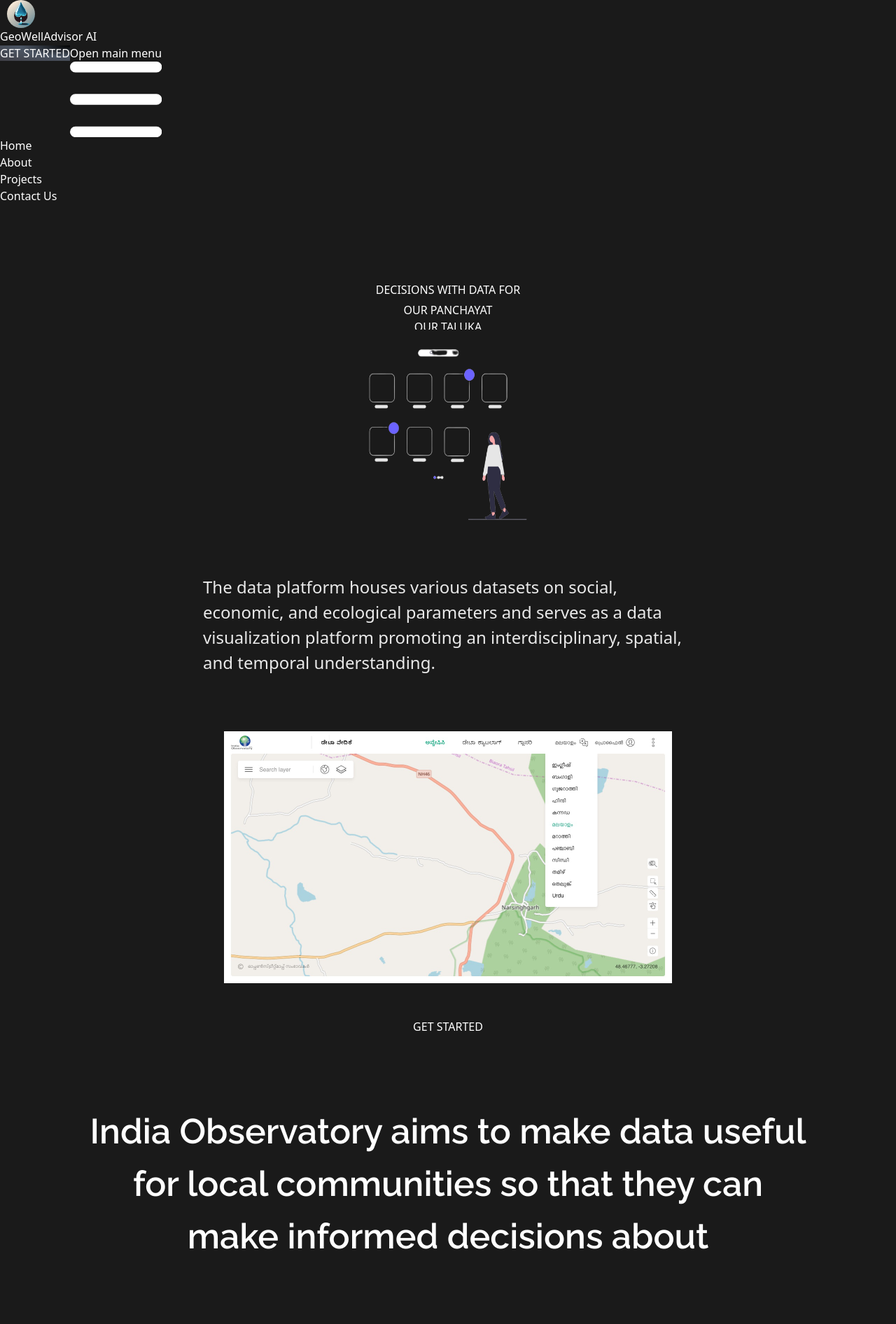
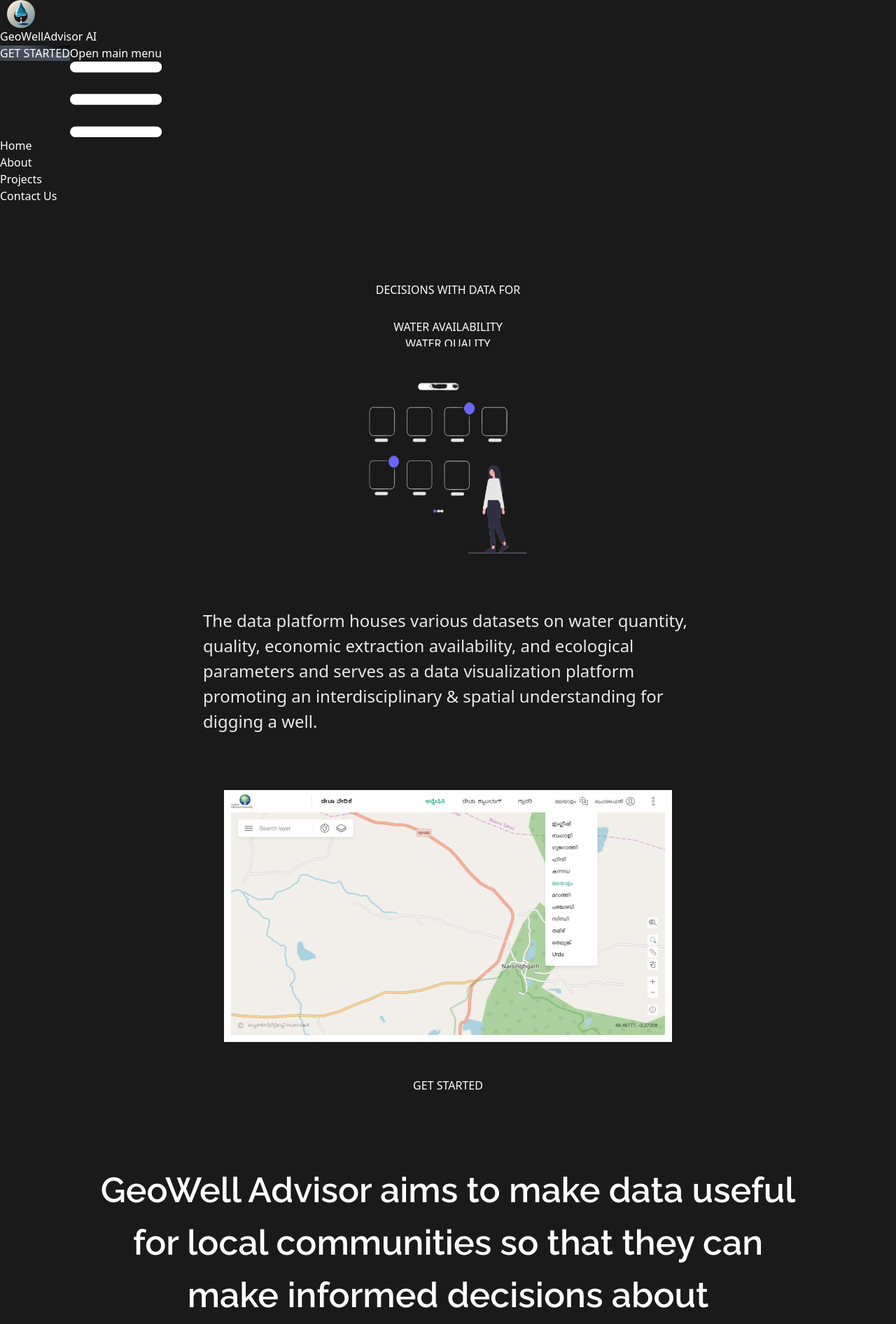
Before and after one commit to metaverseguy/GeowellAdvisor, a React (Vite) app: page / in a window 1280 px wide. Shown: the top 1892 px of the page at 70% size. Built offline with nearby package versions, Linux system fonts and the light colour scheme; a web font is replaced by a local one.

Commit message:
mod: site_data

```diff
--- a/src/App.jsx
+++ b/src/App.jsx
@@ -35,6 +35,7 @@
       </div>
       <div className="body-mobile">
         <Mobile />
+        <Footer />
       </div>
     </>
   )
--- a/src/components/Footer.jsx
+++ b/src/components/Footer.jsx
@@ -5,6 +5,7 @@
   return (
     <footer className="w-full bg-black p-10 pr-10 pl-5">
       <div className="flex flex-col md:flex-row md:items-center justify-center gap-y-6 gap-x-12 bg-black text-white text-center md:justify-between">
+
         <h1 className="mb-2 text-lg font-extrabold text-gray-900 dark:text-white md:text-2xl lg:text-3xl">
           <span className="text-transparent bg-clip-text bg-gradient-to-r to-emerald-600 from-sky-400">GeoWellAdvisor</span> AI
         </h1>
@@ -24,7 +25,7 @@
           <li>
             <Typography
               as="a"
-              href="#"
+              href="https://github.com/047pegasus/GeoWellAdvisor/blob/f1e5e25d39dcd740aae1c53d63d890e27fec2ce9/LICENSE"
               color="white"
               className="font-normal transition-colors hover:text-blue-500 focus:text-blue-500"
             >
@@ -34,7 +35,7 @@
           <li>
             <Typography
               as="a"
-              href="#"
+              href="https://github.com/047pegasus/GeoWellAdvisor"
               color="white"
               className="font-normal transition-colors hover:text-blue-500 focus:text-blue-500"
             >
@@ -44,7 +45,7 @@
           <li>
             <Typography
               as="a"
-              href="#"
+              href="/contact"
               color="white"
               className="font-normal transition-colors hover:text-blue-500 focus:text-blue-500"
             >
--- a/src/components/Home.jsx
+++ b/src/components/Home.jsx
@@ -18,18 +18,20 @@
                 <div>
                     <h3 className="front-text text-4xl font-bold text-center leading-20 ">
                         <section>DECISIONS WITH DATA FOR</section>
+                        <br></br>
                         <div className='up-down'>
                             <div>
-                                <section>OUR PANCHAYAT</section>
-                                <section>OUR TALUKA</section>
-                                <section>OUR VILLAGE</section>
+                                <section>WATER AVAILABILITY</section>
+                                <section>WATER QUALITY</section>
+                                <section>DRILLING TECHNIQUE</section>
                             </div>
                         </div>
                     </h3>
                 </div>
+                <br/>
                 <img className='front-img' src={illustration} alt="image" />
                 <div className="text-center text-gray-700 dark:text-gray-100">
-                    <p>The data platform houses various datasets on social, economic, and ecological parameters and serves as a data visualization platform promoting an interdisciplinary, spatial, and temporal understanding.</p>
+                    <p>The data platform houses various datasets on water quantity, quality, economic extraction availability, and ecological parameters and serves as a data visualization platform promoting an interdisciplinary & spatial understanding for digging a well.</p>
                 </div>
                 <img className='home_img' src={image} alt="image" />
                 <Link to='/project'><button type="button" class="text-800 font-semibold py-2 px-4 border border-gray-400 rounded shadow bg-gradient-to-r from-green-400 to-blue-500 hover:from-pink-500 hover:to-yellow-500 ...">
@@ -40,7 +42,7 @@
             <div className="img-text">
                 <div className='child-div-img-text'>
                     <div className="heading">
-                        <h2 class="text-4xl dark:text-white">India Observatory aims to make data useful for local communities so that they can make informed decisions about</h2>
+                        <h2 class="text-4xl dark:text-white">GeoWell Advisor aims to make data useful for local communities so that they can make informed decisions about</h2>
                     </div>
                     <div className='div-row'>
                         <div>
@@ -62,7 +64,7 @@
 
             <div className='end-info'>
                 <div className='para'>
-                    <h3 class="text-center dark:text-white">Our tools are reliable go-to instruments that enhance access to social, economic, ecological information for nature conservation, natural resource management, local governance, and rural development</h3>
+                    <h3 class="text-center dark:text-white">Our tool is a reliable go-to instrument that enhances access to economic & ecological information for aquifer conservation & resource management, local governance, and rural development.</h3>
                 </div>
                 <div className='yt-video'>
                     <iframe width="660" height="415" src="https://www.youtube.com/embed/92J5kdxLH-k?si=AiwA3ufKGM4OEPJG" title="YouTube video player" frameborder="0" allow="accelerometer; autoplay; clipboard-write; encrypted-media; gyroscope; picture-in-picture; web-share" allowfullscreen></iframe>
@@ -78,7 +80,7 @@
                     </div>
                     <div className='last-info-para'>
                         <p>
-                            By bringing together a unique ecosystem of tools, India Observatory helps visualize location-specific data and analytics on shared natural resources, supporting rural communities in effective management of their resources and enabling improved local livelihoods with the added incentive of living in harmony with nature.
+                            By bringing together a unique ecosystem of tools, GeoWell Advisor helps visualize location-specific data and analytics on shared natural resources of underground aquifers, supporting rural communities in effective management of the wells resources and enabling improved local livelihoods with the added incentive of living in harmony with nature.
                         </p>
                     </div>
                 </div>
--- a/src/index.css
+++ b/src/index.css
@@ -5,3 +5,7 @@
     background-color: rgb(26, 26, 26);
     color: white;
 }
+
+::-webkit-scrollbar{
+    display: none;
+}
```
